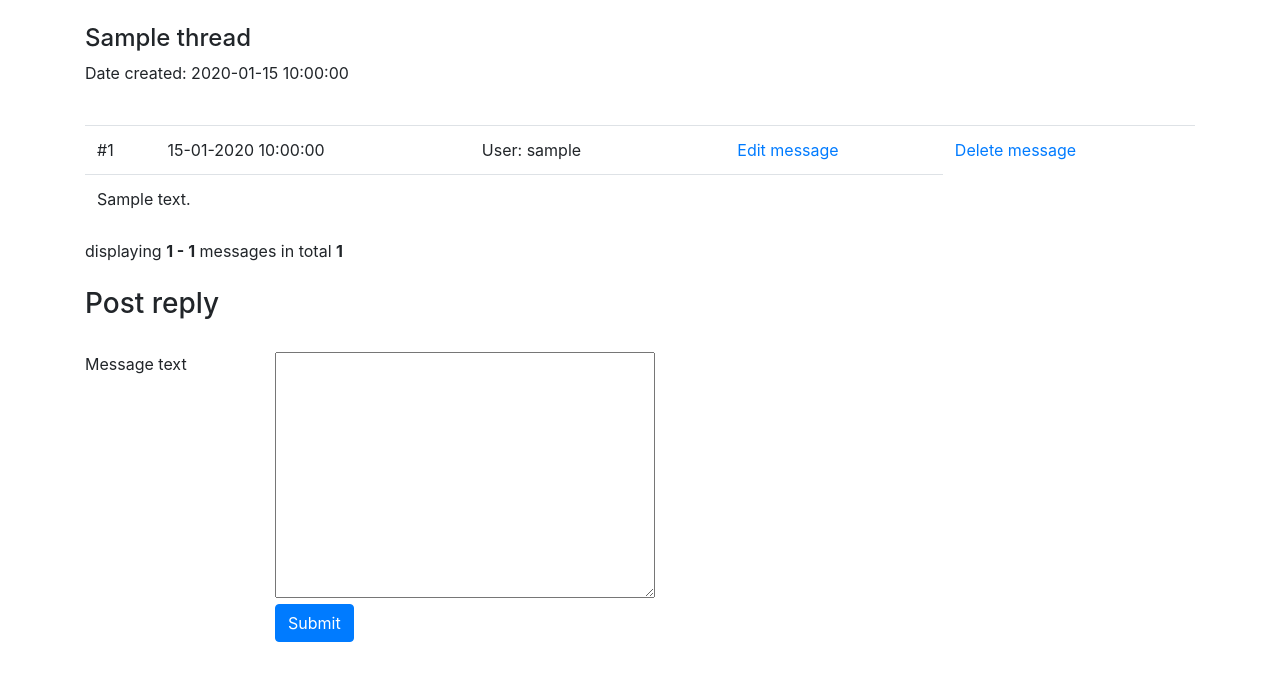
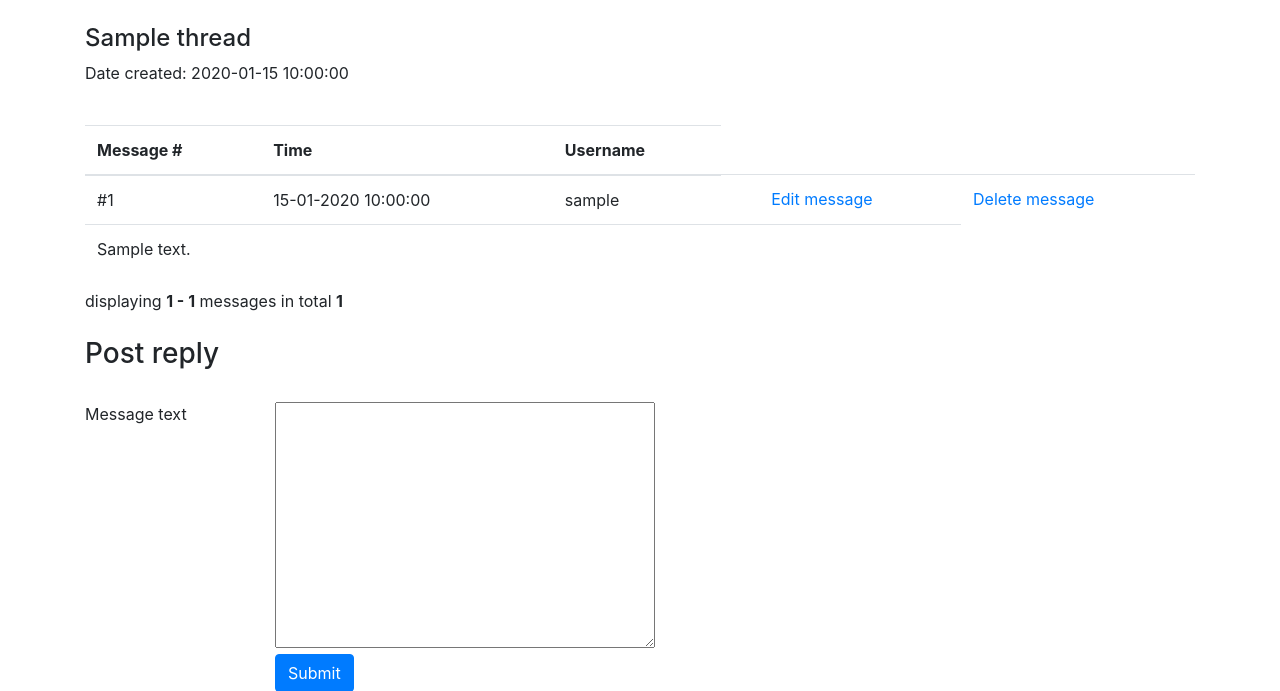
Before and after one commit to tjouni/messageboard, a Flask app: page /threads/1/ in a window 1280 px wide. Shown: the part 56-747 px from the top of the page. Run offline with Flask 2, Linux system fonts and the light colour scheme; a user stored in the database is signed in; data comes from the database, SQL or seed files in the repository; tables that the repository leaves empty hold one stand-in row (values such as "Sample post"); some libraries are stand-ins or nearby versions.

Commit message:
update thread view layout

```diff
--- a/application/templates/threads/view.html
+++ b/application/templates/threads/view.html
@@ -9,13 +9,18 @@
     {% for msg in messages %}
     <thead>
         <tr>
+            <th scope="col">Message #</th>
+            <th scope="col">Time</th>
+            <th scope="col">Username</th>
+        </tr>
+        <tr>
             <td scope="col">#{{ msg[0].id }}</td>
             <td scope="col">{{ msg[0].date_created|datetime }}</td>
             <td scope="col">
                 {% if msg.username %}
-                User: {{ msg.username }}
+                {{ msg.username }}
                 {% else %}
-                User: DELETED USER
+                DELETED USER
                 {% endif %}
             </td>
             <td scope="col">
```
